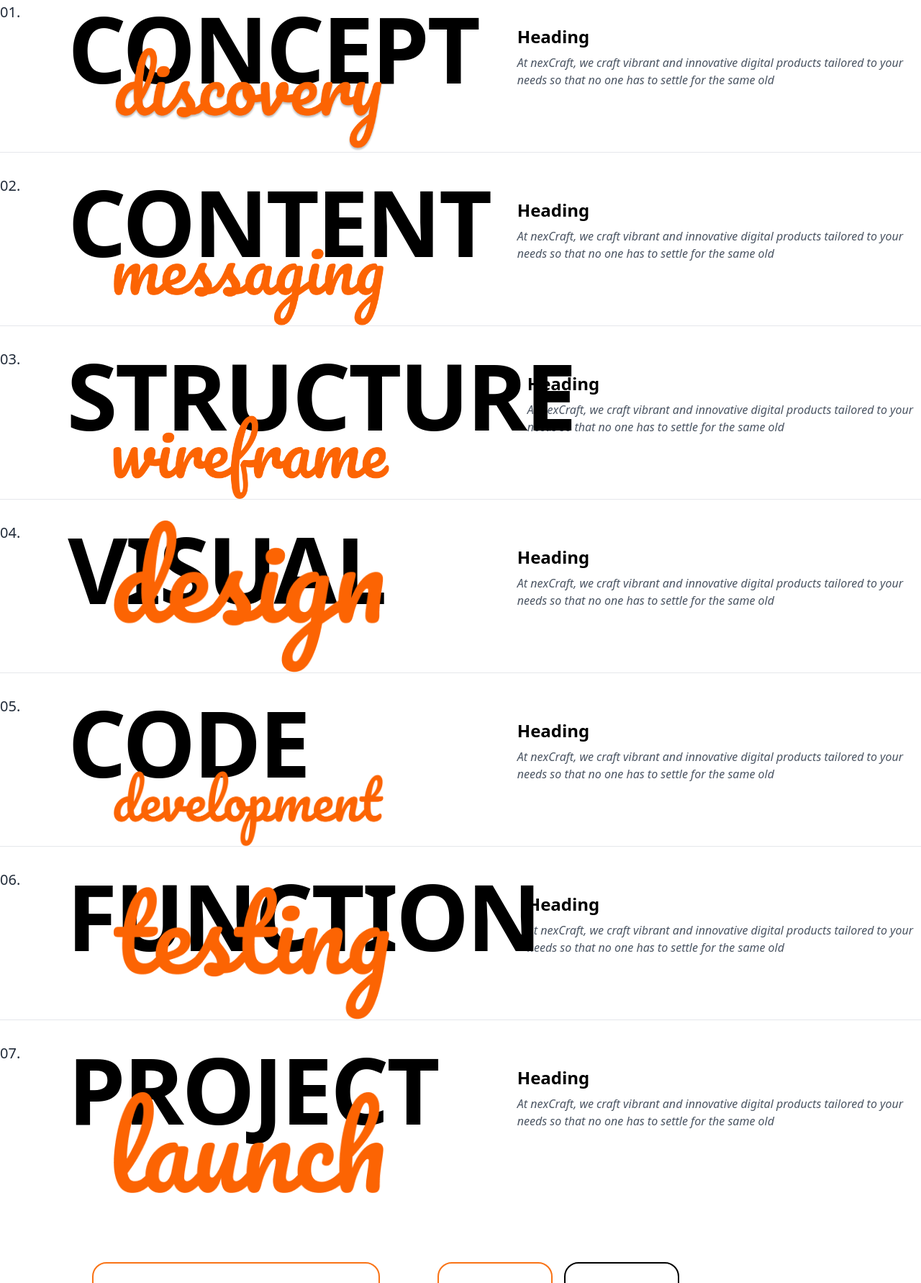
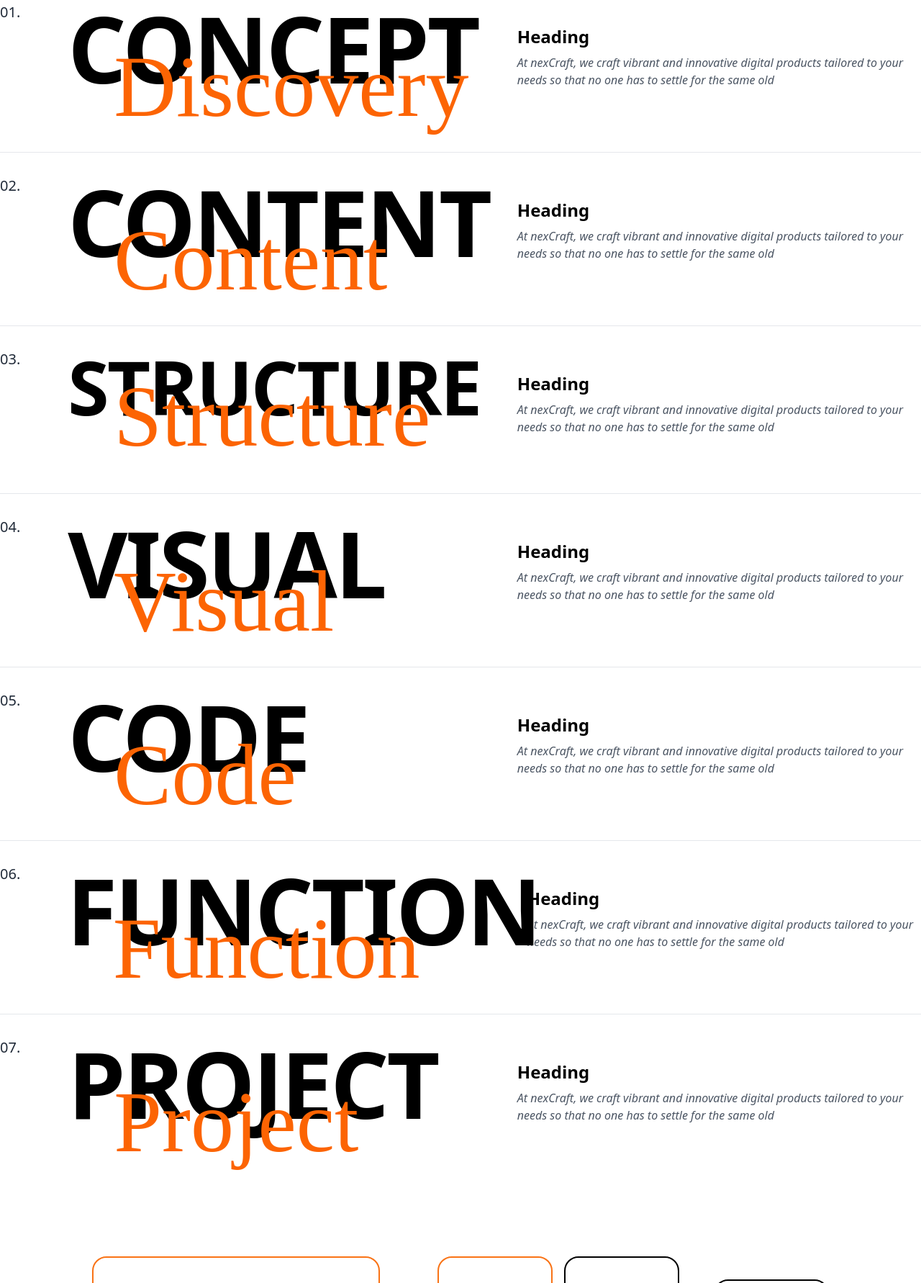
Before and after one commit to iambisuu/nexCraft-landing-page, an Astro site: page / in a window 1280 px wide. Shown: the part 1630-3412 px from the top of the page at 72% size. Built offline with nearby package versions, Linux system fonts and the light colour scheme; Astro itself is replaced by a stand-in of ours.

Commit message:
padding, img to text

```diff
--- a/package.json
+++ b/package.json
@@ -10,7 +10,7 @@
     "astro": "astro"
   },
   "dependencies": {
-    "astro": "^2.5.6",
+    "astro": "^5.3.1",
     "tailwindcss": "^3.3.2"
   }
 }
--- a/src/components/Projects.astro
+++ b/src/components/Projects.astro
@@ -13,7 +13,7 @@ interface Props {
 
 const {
   clientName = "Qadira",
-  testimonial = "We couldn't be happier with our new e-commerce platform. The team created a beautiful, intuitive site that not only showcases our products but also makes shopping a pleasure for our customers. Since launching, ",
+  testimonial = "We couldn't be happier with our new e-commerce platform. The team created a beautiful, intuitive site ",
   timeframe = "02/2024- present",
   services = ["UI & UX design", "Development"],
   imageSrc = "/images/qadira-showcase.jpg",
@@ -21,7 +21,7 @@ const {
 } = Astro.props;
 ---
 
-<div class="w-full max-w-6xl  mx-auto">
+<div class="w-full max-w-6xl px-4  mx-auto">
   <!-- Main showcase section - black outer container -->
   <div class="bg-black rounded-xl overflow-hidden shadow-lg">
     <!-- Red middle box - touches left and top edges of black box -->
@@ -49,7 +49,7 @@ const {
     <!-- Project details -->
     <div class="text-right">
       <p class="text-xs mb-1">{timeframe}</p>
-      <ul class="text-xs">
+      <ul class="text-xs ">
         {services.map((service) => (
           <li>• {service}</li>
         ))}
--- a/src/components/Services.astro
+++ b/src/components/Services.astro
@@ -46,7 +46,7 @@ const services = [
 </div>
 
 <!-- Main content with background -->
-<div class="w-full bg-[url('/main-bg-1.png')] py-20">
+<div class="w-full bg-[url('/main-bg-1.png')] py-20 px-4">
   <!-- Services grid -->
   <div class="container mx-auto px-4">
     <div class="grid grid-cols-1 md:grid-cols-2 lg:grid-cols-3 gap-20">
--- a/src/components/WhyChooseUs.astro
+++ b/src/components/WhyChooseUs.astro
@@ -1,97 +1,76 @@
 ---
-import ConceptDiscovery from './miniComponent/AboutComponent.astro';
+import ConceptDiscovery from './miniComponent/comp1.astro';
 ---
-
 
 <div>
   <ConceptDiscovery
     number="01"
     conceptText="CONCEPT"
-    discoveryImage={{
-      src: "/chooseImg/i1.png",
-      alt: "discovery",
-      width: 40,
-      height: 30
-    }}
+    conceptSize="16vh"
+    accentTextSize="15vh"
+    accentText="Discovery"
     heading="Heading"
     description="At nexCraft, we craft vibrant and innovative digital products tailored to your needs so that no one has to settle for the same old"
   />
 
- <div>
   <ConceptDiscovery
     number="02"
     conceptText="CONTENT"
-      discoveryImage={{
-        src: "/chooseImg/i2.png",
-        alt: "discovery",
-        width: 40,
-        height: 30
-      }}
+      conceptSize="16vh"
+    accentTextSize="15vh"
+    accentText="Content"
     heading="Heading"
     description="At nexCraft, we craft vibrant and innovative digital products tailored to your needs so that no one has to settle for the same old"
   />
-   <div>
+
   <ConceptDiscovery
     number="03"
     conceptText="STRUCTURE"
-      discoveryImage={{
-        src: "/chooseImg/i3.png",
-        alt: "discovery",
-        width: 40,
-        height: 30
-      }}
+    conceptSize="13vh"
+    accentTextSize="15vh"
+    accentText="Structure"
+
     heading="Heading"
     description="At nexCraft, we craft vibrant and innovative digital products tailored to your needs so that no one has to settle for the same old"
   />
-   <div>
+
   <ConceptDiscovery
     number="04"
     conceptText="VISUAL"
-      discoveryImage={{
-        src: "/chooseImg/design.png",
-        alt: "discovery",
-        width: 40,
-        height: 30
-      }}
+    conceptSize="16vh"
+    accentTextSize="15vh"
+    accentText="Visual"
     heading="Heading"
     description="At nexCraft, we craft vibrant and innovative digital products tailored to your needs so that no one has to settle for the same old"
   />
-   <div>
+
   <ConceptDiscovery
     number="05"
     conceptText="CODE"
-      discoveryImage={{
-        src: "/chooseImg/i5.png",
-        alt: "discovery",
-        width: 40,
-        height: 30
-      }}
+    conceptSize="16vh"
+    accentTextSize="15vh"
+    accentText="Code"
     heading="Heading"
     description="At nexCraft, we craft vibrant and innovative digital products tailored to your needs so that no one has to settle for the same old"
   />
-   <div>
+
   <ConceptDiscovery
     number="06"
     conceptText="FUNCTION"
-      discoveryImage={{
-        src: "/chooseImg/i6.png",
-        alt: "discovery",
-        width: 40,
-        height: 30
-      }}
+    conceptSize="16vh"
+    accentTextSize="15vh"
+    accentText="Function"
     heading="Heading"
     description="At nexCraft, we craft vibrant and innovative digital products tailored to your needs so that no one has to settle for the same old"
   />
-   <div>
+
   <ConceptDiscovery
     number="07"
     conceptText="PROJECT"
-      discoveryImage={{
-        src: "/chooseImg/i7.png",
-        alt: "discovery",
-        width: 40,
-        height: 30
-      }}
+    conceptSize="16vh"
+    accentTextSize="15vh"
+    accentText="Project"
     heading="Heading"
     description="At nexCraft, we craft vibrant and innovative digital products tailored to your needs so that no one has to settle for the same old"
   />
+</div>
--- a/src/components/Workers.astro
+++ b/src/components/Workers.astro
@@ -18,7 +18,7 @@
   </div>
 
   <!-- Third column -->
-  <div class="flex flex-col sm:flex-row lg:flex-col gap-4 sm:gap-8 lg:gap-y-8">
+  <div class="flex flex-col sm:flex-row lg:flex-col gap-4 sm:gap-8 max-sm:hidden lg:gap-y-8">
     <div class="w-36 h-36 sm:w-40 sm:h-40 md:w-[160px] md:h-[160px] border-2 border-black rounded-[20px]"></div>
     <div class="w-36 h-36 sm:w-40 sm:h-40 md:w-[160px] md:h-[160px] border-2 border-black rounded-[20px]"></div>
     <div class="w-36 h-36 sm:w-40 sm:h-40 md:w-[160px] md:h-[160px] border-2 border-black rounded-[20px]"></div>
--- a/src/components/miniComponent/AboutComponent.astro
+++ b/src/components/miniComponent/comp1.astro
@@ -1,14 +1,10 @@
 ---
-// ConceptDiscovery.astro
 interface Props {
   number: string;
   conceptText: string;
-  discoveryImage: {
-    src: string;
-    alt: string;
-    width?: number;
-    height?: number;
-  };
+  conceptSize?: string; // Accepts values like "80vh", "100px", etc.
+  accentText?: string;
+  accentTextSize?: string; // Accepts values like "40vh", "50px", etc.
   heading: string;
   description: string;
 }
@@ -16,7 +12,9 @@ interface Props {
 const {
   number = "01",
   conceptText = "CONCEPT",
-  discoveryImage,
+  conceptSize = "100vh", // Default desktop size
+  accentText = "Discovery",
+  accentTextSize = "50vh", // Default accent text size
   heading = "Heading",
   description = "At nexCraft, we craft vibrant and innovative digital products tailored to your needs so that no one has to settle for the same old"
 } = Astro.props;
@@ -24,28 +22,31 @@ const {
 
 <div class="pt-6 sm:pt-8 border-t border-gray-200 max-sm:px-4">
   <div class="flex flex-col md:flex-row items-start gap-4 font-sans w-full pb-10 sm:pb-16 md:pb-20">
-    {/* Number */}
+
+    <!-- Number -->
     <div class="text-lg sm:text-xl text-gray-800 font-medium w-full md:w-[5%] mb-2 md:mb-0">
       {number}.
     </div>
 
-    {/* Concept Text and Discovery Image */}
+    <!-- Concept Text and Accent Text -->
     <div class="relative w-full md:w-[50%] px-2 sm:px-4 mb-8 md:mb-0">
-      <div class="text-5xl sm:text-6xl md:text-7xl lg:text-[8rem] font-black leading-none tracking-tight">
+      <div
+        class="font-black leading-none tracking-tight concept-text"
+        style={`font-size: ${conceptSize};`}
+      >
         {conceptText}
       </div>
       <div class="relative md:absolute mt-4 md:mt-0 md:-bottom-20 md:left-20 w-full sm:w-[80%] md:w-[60%]">
-        <img
-          src={discoveryImage.src}
-          alt={discoveryImage.alt}
-          width={discoveryImage.width}
-          height={discoveryImage.height}
-          class="w-auto h-auto max-w-full"
-        />
+        <p
+          class="font-cursive text-[#FC6403] accent-text"
+          style={`font-size: ${accentTextSize};`}
+        >
+          {accentText}
+        </p>
       </div>
     </div>
 
-    {/* Text Content */}
+    <!-- Text Content -->
     <div class="w-full md:w-[45%] pt-0 md:pt-8">
       <h2 class="text-xl sm:text-2xl font-semibold mb-2">
         {heading}
@@ -56,3 +57,19 @@ const {
     </div>
   </div>
 </div>
+
+<style>
+  .font-cursive {
+    font-family: 'Brush Script MT', cursive, serif;
+  }
+
+  /* Mobile Fallback Size */
+  @media (max-width: 768px) {
+    .concept-text {
+      font-size: 7vh !important; /* Adjust for smaller screens */
+    }
+    .accent-text {
+      font-size: 6vh !important; /* Adjust accent text for small screens */
+    }
+  }
+</style>
```
Also changed, not shown: 1 other file. Lines whose indentation alone changed are shown as unchanged.
